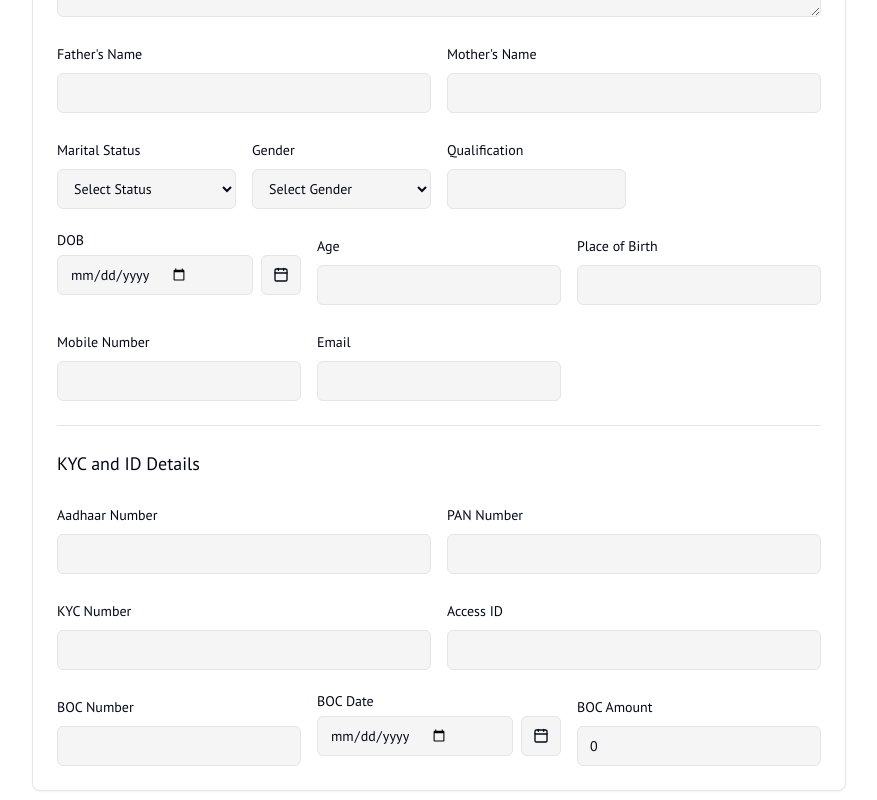
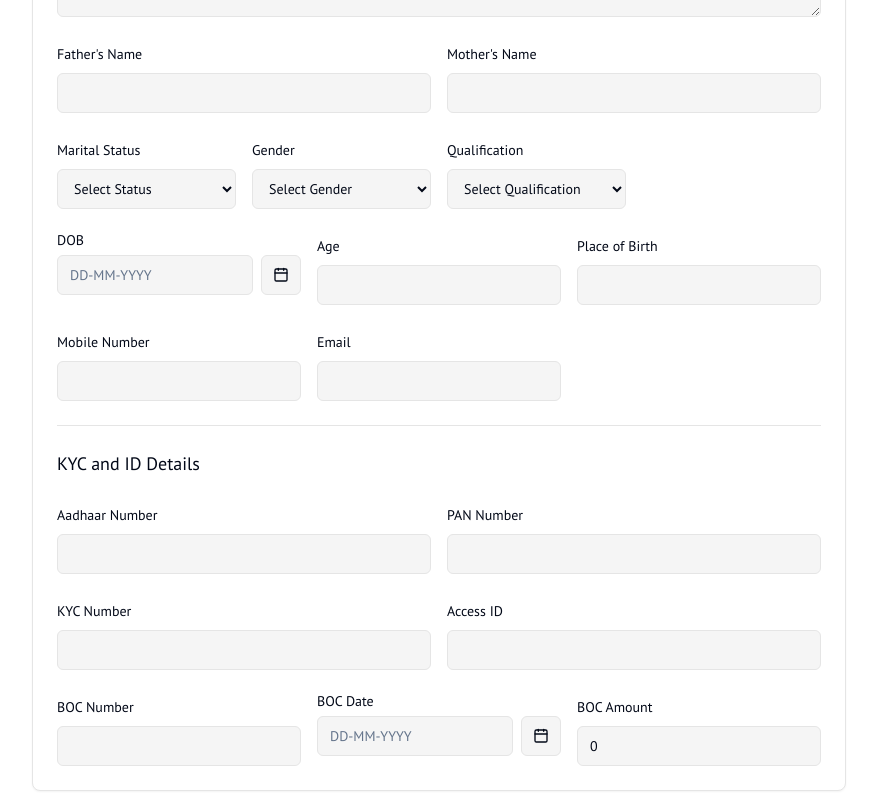
Before and after one commit to shivanshlpu/insuresathi_APP, a React (Vite) app in the folder insuresathi-react/: page /client-form in a window 1280 px wide. Shown: the part 760-1560 px from the top of the page, without its empty margins (201-1078 px from the left). Built offline with nearby package versions, Linux system fonts and the light colour scheme.

Commit message:
Fix date field double calendar, add qualification options, hide health field for deceased family members

```diff
--- a/insuresathi-react/src/components/insurance-form/pdf-document.tsx
+++ b/insuresathi-react/src/components/insurance-form/pdf-document.tsx
@@ -125,7 +125,7 @@ const PdfDocument: React.FC<PdfDocumentProps> = ({ data, t }) => {
                         <Cell label={t('personal.marital_status')} value={data.personal.maritalStatus} span={3} />
                         <Cell label={t('personal.spouse_name')} value={data.personal.maritalStatus === 'married' ? data.personal.spouseName : 'N/A'} span={3} />
                         <Cell label={t('personal.gender')} value={data.personal.gender} span={3} />
-                        <Cell label={t('personal.qualification')} value={data.personal.qualification} span={3} />
+                        <Cell label={t('personal.qualification')} value={data.personal.qualification ? `${data.personal.qualification}${data.personal.qualificationClass ? ` (${data.personal.qualificationClass})` : ''}` : 'N/A'} span={3} />
 
                         <Cell label={t('personal.place_of_birth')} value={data.personal.placeOfBirth} span={4} />
                         <Cell label={t('personal.mobile')} value={data.personal.mobile} span={4} />
--- a/insuresathi-react/src/components/insurance-form/step1-personal-details.tsx
+++ b/insuresathi-react/src/components/insurance-form/step1-personal-details.tsx
@@ -136,9 +136,27 @@ export default function Step1PersonalDetails({ form, isClientMode = false }: Ste
                 </FormControl>
                 <FormMessage /></FormItem>
             )} />
-            <FormField control={form.control} name="personal.qualification" render={({ field }) => (
-                <FormItem><FormLabel>{t("personal.qualification")}</FormLabel><FormControl><Input {...field} /></FormControl><FormMessage /></FormItem>
-            )} />
+            <div className="flex flex-col gap-4">
+                <FormField control={form.control} name="personal.qualification" render={({ field }) => (
+                    <FormItem><FormLabel>{t("personal.qualification")}</FormLabel>
+                    <FormControl>
+                        <select {...field} className="flex h-10 w-full rounded-md border border-input bg-background px-3 py-2 text-sm ring-offset-background focus-visible:outline-none focus-visible:ring-2 focus-visible:ring-ring focus-visible:ring-offset-2 disabled:cursor-not-allowed disabled:opacity-50">
+                            <option value="" disabled>Select Qualification</option>
+                            <option value="Post-graduate">Post-graduate</option>
+                            <option value="Graduate">Graduate</option>
+                            <option value="Matric">Matric</option>
+                            <option value="High school">High school</option>
+                            <option value="Other">Other</option>
+                        </select>
+                    </FormControl>
+                    <FormMessage /></FormItem>
+                )} />
+                {form.watch("personal.qualification") && (
+                    <FormField control={form.control} name="personal.qualificationClass" render={({ field }) => (
+                        <FormItem><FormLabel>Class/Degree Studied</FormLabel><FormControl><Input {...field} placeholder="Specify class/degree" /></FormControl><FormMessage /></FormItem>
+                    )} />
+                )}
+            </div>
         </div>
 
         <div className="grid sm:grid-cols-3 gap-4">
--- a/insuresathi-react/src/components/ui/date-field.tsx
+++ b/insuresathi-react/src/components/ui/date-field.tsx
@@ -1,4 +1,5 @@
-import { format } from "date-fns";
+import { useState, useEffect } from "react";
+import { format, parse, isValid } from "date-fns";
 import { UseFormReturn } from "react-hook-form";
 import {
   FormControl,
@@ -31,11 +32,43 @@ export function DateField({ name, label, form, yearSelect = false }: DateFieldPr
       name={name}
       render={({ field }) => {
         const dateValue = field.value ? new Date(field.value) : undefined;
-        // Format for the text input (YYYY-MM-DD for native date input)
-        const dateString =
+
+        const [inputValue, setInputValue] = useState(
           dateValue && !isNaN(dateValue.getTime())
-            ? format(dateValue, "yyyy-MM-dd")
-            : "";
+            ? format(dateValue, "dd-MM-yyyy")
+            : ""
+        );
+
+        // Sync input when field value changes externally (e.g., from the calendar)
+        useEffect(() => {
+          if (field.value) {
+             const d = new Date(field.value);
+             if (!isNaN(d.getTime())) {
+                 const formatted = format(d, "dd-MM-yyyy");
+                 if (inputValue !== formatted) {
+                     setInputValue(formatted);
+                 }
+             }
+          } else {
+             setInputValue("");
+          }
+        }, [field.value]);
+
+        const handleInputChange = (e: React.ChangeEvent<HTMLInputElement>) => {
+          const val = e.target.value;
+          setInputValue(val);
+
+          if (!val) {
+             field.onChange(undefined);
+             return;
+          }
+
+          // Very simple parser for DD-MM-YYYY
+          const parsedDate = parse(val, "dd-MM-yyyy", new Date());
+          if (isValid(parsedDate) && val.length === 10) {
+             field.onChange(parsedDate);
+          }
+        };
 
         return (
           <FormItem className="flex flex-col">
@@ -43,17 +76,11 @@ export function DateField({ name, label, form, yearSelect = false }: DateFieldPr
             <div className="flex gap-2">
               <FormControl>
                 <Input
-                  type="date"
+                  type="text"
+                  placeholder="DD-MM-YYYY"
                   className="flex-1"
-                  value={dateString}
-                  onChange={(e) => {
-                    const val = e.target.value;
-                    if (val) {
-                      field.onChange(new Date(val));
-                    } else {
-                      field.onChange(undefined);
-                    }
-                  }}
+                  value={inputValue}
+                  onChange={handleInputChange}
                 />
               </FormControl>
               <Popover>
--- a/insuresathi-react/src/hooks/use-local-storage-form.ts
+++ b/insuresathi-react/src/hooks/use-local-storage-form.ts
@@ -17,6 +17,7 @@ export const defaultValues: InsuranceFormValues = {
     motherName: '',
     gender: '',
     qualification: '',
+    qualificationClass: '',
     age: undefined,
     placeOfBirth: '',
     knowCustomerDuration: '',
--- a/insuresathi-react/src/lib/schema.ts
+++ b/insuresathi-react/src/lib/schema.ts
@@ -54,6 +54,7 @@ export const insuranceFormSchema = z.object({
         gender: z.string().optional(),
         maritalStatus: z.string().optional(),
         qualification: z.string().optional(),
+        qualificationClass: z.string().optional(),
         dob: z.date().optional(),
         age: z.coerce.number().optional(),
         placeOfBirth: z.string().optional(),
```
